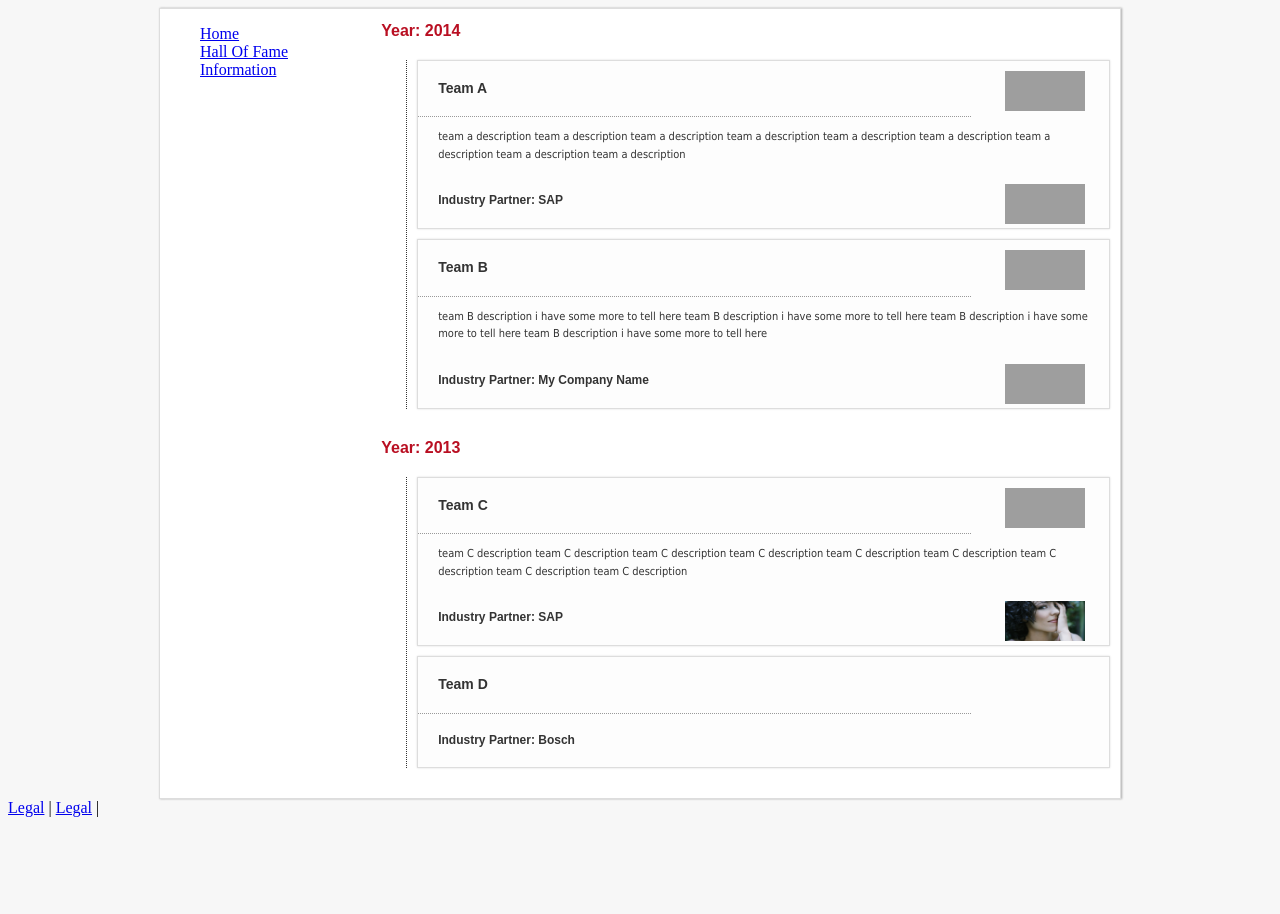
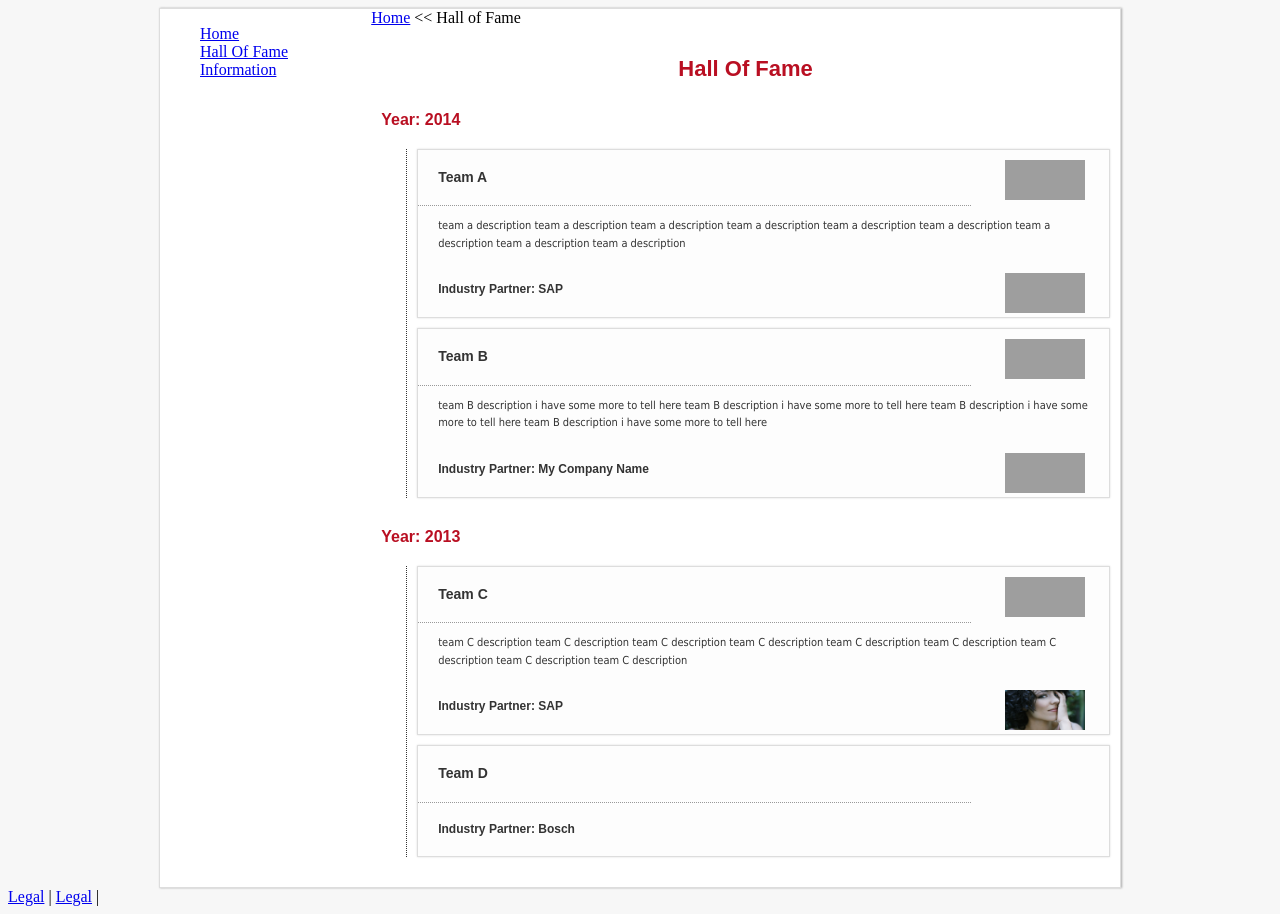
Before and after one commit to ankit09goyal/ankit09goyal.github.io, a Jekyll site: the page built from hof.html, in a window 1280 px wide, cut to the strip 0-914 px from the top of the page. Built offline with Jekyll 4.4.1, drawn with Linux system fonts in a browser that asks for light colours; grey boxes are pictures that could not be loaded.

Commit message:
Update halloffame.html

```diff
--- a/_layouts/halloffame.html
+++ b/_layouts/halloffame.html
@@ -1,6 +1,15 @@
 ---
 layout: home
 ---
+
+        <div class="right-header">
+                <a href="{{ site.baseurl }}/">Home</a><span> << Hall of Fame</span>
+        </div>
+
+        <div class="clear"></div>
+
+        <h1>Hall Of Fame</h1>
+
         {% for project in page.projects %}
         <!-- div year starts -->
             <div class="year">
```
